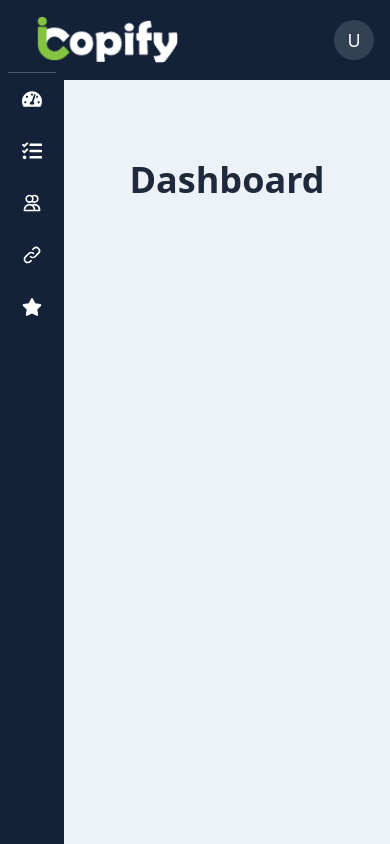
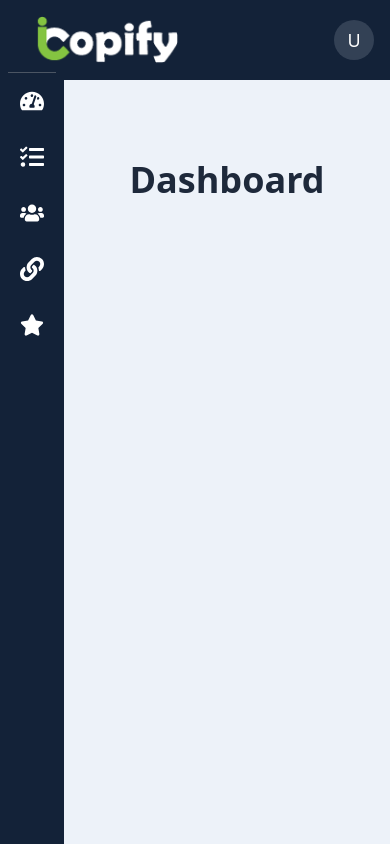
Before and after one commit to ScarletFenix/icopify, a Next.js app: page /dashboard in a window 390 px wide. Built offline with nearby package versions, Linux system fonts and the light colour scheme.

Commit message:
#issue 1 usr-role

```diff
--- a/app/dashboard/page.js
+++ b/app/dashboard/page.js
@@ -1,8 +1,23 @@
 "use client";
 import { useState, useEffect, useRef } from "react";
 import { useRouter } from "next/navigation";
-import { FaTachometerAlt, FaUser, FaSignOutAlt, FaStar, FaTasks } from 'react-icons/fa';
+import {
+    FaTachometerAlt,
+    FaUser,
+    FaSignOutAlt,
+    FaStar,
+    FaTasks,
+    FaUsers,
+    FaLink,
+    FaBriefcase,
+    FaColumns,
+    FaQuestionCircle,
+    FaWallet,
+    FaUserClock,
+    FaUsers as FaUsersIcon
+} from 'react-icons/fa';
 import { FiMenu } from 'react-icons/fi';
+import { Tooltip as ReactTooltip } from 'react-tooltip';
 
 export default function DashboardPage() {
     const router = useRouter();
@@ -11,7 +26,7 @@ export default function DashboardPage() {
     const [activeContent, setActiveContent] = useState("Dashboard");
     const [isMounted, setIsMounted] = useState(false);
     const dropdownRef = useRef(null);
-    const [user, setUser] = useState({ username: "User", email: "user@example.com" });
+    const [user, setUser] = useState({ id: "12345", username: "User", email: "user@example.com", role: "buyer" });
 
     useEffect(() => {
         setIsMounted(true);
@@ -19,7 +34,40 @@ export default function DashboardPage() {
         if (storedUser) {
             setUser(storedUser);
         }
+
+        // Refresh token every 1 hour
+        const interval = setInterval(() => {
+            refreshToken();
+        }, 60 * 60 * 1000); // 1 hour
+
+        return () => clearInterval(interval);
     }, []);
+
+    const refreshToken = async () => {
+        try {
+            const refreshToken = localStorage.getItem("refreshToken");
+            if (!refreshToken) {
+                handleLogout();
+                return;
+            }
+
+            const response = await fetch("/api/auth/refresh", {
+                method: "POST",
+                headers: { "Content-Type": "application/json" },
+                body: JSON.stringify({ refreshToken }),
+            });
+
+            if (response.ok) {
+                const data = await response.json();
+                localStorage.setItem("jwt", data.jwt);
+            } else {
+                handleLogout();
+            }
+        } catch (error) {
+            console.error("Error refreshing token:", error);
+            handleLogout();
+        }
+    };
 
     const toggleDropdown = () => {
         setIsDropdownOpen((prev) => !prev);
@@ -30,15 +78,21 @@ export default function DashboardPage() {
     };
 
     const handleLogout = () => {
-        if (typeof window !== "undefined") {
-            localStorage.removeItem("jwt");
-            localStorage.removeItem("user");
-            router.push("/login");
-        }
+        localStorage.removeItem("jwt");
+        localStorage.removeItem("refreshToken");
+        localStorage.removeItem("user");
+        router.push("/login");
     };
 
     const handleNavClick = (content) => {
         setActiveContent(content);
+    };
+
+    const toggleRole = () => {
+        const newRole = user.role === "buyer" ? "publisher" : "buyer";
+        const updatedUser = { ...user, role: newRole };
+        setUser(updatedUser);
+        localStorage.setItem('user', JSON.stringify(updatedUser));
     };
 
     useEffect(() => {
@@ -54,7 +108,32 @@ export default function DashboardPage() {
         };
     }, []);
 
-    if (!isMounted) return <div>Loading...</div>;
+    if (!isMounted) return (
+        <div className="min-h-screen flex items-center justify-center bg-[#EDF2F9]">
+            <div className="animate-spin rounded-full h-12 w-12 border-t-2 border-b-2 border-blue-600"></div>
+        </div>
+    );
+
+    const buyerLinks = [
+        { name: "Dashboard", icon: <FaTachometerAlt className="w-6 h-6" />, tooltip: "Dashboard" },
+        { name: "All My Projects", icon: <FaTasks className="w-6 h-6" />, tooltip: "All My Projects" },
+        { name: "All Publishers", icon: <FaUsers className="w-6 h-6" />, tooltip: "All Publishers" },
+        { name: "Link Insertions", icon: <FaLink className="w-6 h-6" />, tooltip: "Link Insertions" },
+        { name: "Recommended Sites", icon: <FaStar className="w-6 h-6" />, tooltip: "Recommended Sites" },
+    ];
+
+    const publisherLinks = [
+        { name: "Dashboard", icon: <FaTachometerAlt className="w-6 h-6" />, tooltip: "Dashboard" },
+        { name: "Open Offers", icon: <FaBriefcase className="w-6 h-6" />, tooltip: "Open Offers" },
+        { name: "Guest Post Tasks", icon: <FaTasks className="w-6 h-6" />, tooltip: "Guest Post Tasks" },
+        { name: "My Platform", icon: <FaColumns className="w-6 h-6" />, tooltip: "My Platform" },
+        { name: "FAQ", icon: <FaQuestionCircle className="w-6 h-6" />, tooltip: "FAQ" },
+        { name: "Balance", icon: <FaWallet className="w-6 h-6" />, tooltip: "Balance" },
+        { name: "Activity Log", icon: <FaUserClock className="w-6 h-6" />, tooltip: "Activity Log" },
+        { name: "Invite People", icon: <FaUsersIcon className="w-6 h-6" />, tooltip: "Invite People" },
+    ];
+
+    const links = user.role === "buyer" ? buyerLinks : publisherLinks;
 
     return (
         <div className="min-h-screen flex flex-col bg-[#EDF2F9]">
@@ -64,6 +143,7 @@ export default function DashboardPage() {
                     <button
                         onClick={toggleSidebar}
                         className="p-2 bg-[#1E293B] text-white hover:bg-[#334155] transition-all duration-300 hidden lg:block"
+                        aria-label="Toggle Sidebar"
                     >
                         <FiMenu className="w-6 h-6" />
                     </button>
@@ -75,6 +155,7 @@ export default function DashboardPage() {
                     <button
                         onClick={toggleDropdown}
                         className="w-10 h-10 rounded-full bg-[#334155] flex items-center justify-center text-white"
+                        aria-label="User Menu"
                     >
                         <span className="text-lg">{user.username.charAt(0)}</span>
                     </button>
@@ -83,10 +164,21 @@ export default function DashboardPage() {
                             <div className="px-4 py-2 border-b">
                                 <p className="font-semibold">Welcome, {user.username}</p>
                                 <p className="text-sm text-gray-600">{user.email}</p>
+                                <div className="flex items-center mt-2">
+                                    <span className="text-sm text-gray-600 mr-2">Role: {user.role}</span>
+                                    <label className="flex items-center cursor-pointer">
+                                        <input type="checkbox" className="hidden" onChange={toggleRole} checked={user.role === "publisher"} />
+                                        <div className="relative">
+                                            <div className="block bg-gray-600 w-10 h-6 rounded-full"></div>
+                                            <div className={`dot absolute left-1 top-1 bg-white w-4 h-4 rounded-full transition ${user.role === "publisher" ? "transform translate-x-full bg-blue-600" : ""}`}></div>
+                                        </div>
+                                    </label>
+                                </div>
                             </div>
                             <button
                                 onClick={() => handleNavClick("Profile")}
                                 className="w-full text-left px-4 py-2 hover:bg-gray-200 flex items-center space-x-2"
+                                aria-label="Profile"
                             >
                                 <FaUser className="w-4 h-4" />
                                 <span>Profile</span>
@@ -94,6 +186,7 @@ export default function DashboardPage() {
                             <button
                                 onClick={handleLogout}
                                 className="w-full text-left px-4 py-2 hover:bg-red-200 flex items-center space-x-2 text-red-600"
+                                aria-label="Logout"
                             >
                                 <FaSignOutAlt className="w-4 h-4" />
                                 <span>Logout</span>
@@ -103,45 +196,34 @@ export default function DashboardPage() {
                 </div>
             </nav>
 
-            {/* Second Navbar (Side Navbar) */}
+            {/* Sidebar Navigation */}
             <nav className={`bg-[#132238] text-white p-2 flex flex-col fixed left-0 top-16 h-full z-10 transition-all duration-300 ${isSidebarExpanded ? 'w-64' : 'w-16'}`}>
                 <div className="border-t border-gray-600"></div>
                 <div className="flex flex-col space-y-4 mt-2">
-                    <button onClick={() => handleNavClick("Dashboard")} className="block p-2 hover:bg-[#334155] rounded flex items-center justify-center lg:justify-start lg:space-x-2 transition-all duration-300">
-                        <FaTachometerAlt className="w-5 h-5" />
-                        <span className={`transition-all duration-300 transform ${isSidebarExpanded ? 'opacity-100 translate-x-0' : 'opacity-0 -translate-x-2'} hidden lg:inline`}>Dashboard</span>
-                    </button>
-                    <button onClick={() => handleNavClick("All My Projects")} className="block p-2 hover:bg-[#334155] rounded flex items-center justify-center lg:justify-start lg:space-x-2 transition-all duration-300">
-                        <FaTasks className="w-5 h-5" />
-                        <span className={`transition-all duration-300 transform ${isSidebarExpanded ? 'opacity-100 translate-x-0' : 'opacity-0 -translate-x-2'} hidden lg:inline`}>All My Projects</span>
-                    </button>
-                    <button onClick={() => handleNavClick("All Publishers")} className="block p-2 hover:bg-[#334155] rounded flex items-center justify-center lg:justify-start lg:space-x-2 transition-all duration-300">
-                        <svg className="w-5 h-5" fill="none" stroke="currentColor" viewBox="0 0 24 24">
-                            <path strokeLinecap="round" strokeLinejoin="round" strokeWidth="2" d="M12 4.354a4 4 0 110 5.292M15 21H3v-1a6 6 0 0112 0v1zm0 0h6v-1a6 6 0 00-9-5.197M13 7a4 4 0 11-8 0 4 4 0 018 0z"></path>
-                        </svg>
-                        <span className={`transition-all duration-300 transform ${isSidebarExpanded ? 'opacity-100 translate-x-0' : 'opacity-0 -translate-x-2'} hidden lg:inline`}>All Publishers</span>
-                    </button>
-                    <button onClick={() => handleNavClick("Link Insertions")} className="block p-2 hover:bg-[#334155] rounded flex items-center justify-center lg:justify-start lg:space-x-2 transition-all duration-300">
-                        <svg className="w-5 h-5" fill="none" stroke="currentColor" viewBox="0 0 24 24">
-                            <path strokeLinecap="round" strokeLinejoin="round" strokeWidth="2" d="M13.828 10.172a4 4 0 00-5.656 0l-4 4a4 4 0 105.656 5.656l1.102-1.101m-.758-4.899a4 4 0 005.656 0l4-4a4 4 0 00-5.656-5.656l-1.1 1.1"></path>
-                        </svg>
-                        <span className={`transition-all duration-300 transform ${isSidebarExpanded ? 'opacity-100 translate-x-0' : 'opacity-0 -translate-x-2'} hidden lg:inline`}>Link Insertions</span>
-                    </button>
-                    <button onClick={() => handleNavClick("Recommended Sites")} className="block p-2 hover:bg-[#334155] rounded flex items-center justify-center lg:justify-start lg:space-x-2 transition-all duration-300">
-                        <FaStar className="w-5 h-5" />
-                        <span className={`transition-all duration-300 transform ${isSidebarExpanded ? 'opacity-100 translate-x-0' : 'opacity-0 -translate-x-2'} hidden lg:inline`}>Recommended Sites</span>
-                    </button>
+                    {links.map((item) => (
+                        <button
+                            key={item.name}
+                            onClick={() => handleNavClick(item.name)}
+                            className="flex items-center w-full p-2 hover:bg-[#334155] rounded transition-all duration-300"
+                            data-tip={item.tooltip}
+                            aria-label={item.tooltip}
+                        >
+                            {/* Ensure Icons Always Visible */}
+                            <span className="w-10 flex justify-center">{item.icon}</span>
+
+                            {/* Show Text Only When Expanded */}
+                            <span className={`text-white transition-opacity duration-300 ${isSidebarExpanded ? 'opacity-100 ml-2' : 'opacity-0 hidden'}`}>
+                                {item.name}
+                            </span>
+                        </button>
+                    ))}
                 </div>
             </nav>
 
-            {/* Main Content Area */}
+            {/* Main Content */}
             <div className={`flex-1 ${isSidebarExpanded ? 'pl-64' : 'pl-16'} mt-16 transition-all duration-300`}>
-                {/* Main Content */}
                 <main className="flex flex-col items-center justify-center space-y-4 p-4">
                     <h1 className="text-4xl font-bold text-[#1E293B]">{activeContent}</h1>
-                    {activeContent === "Welcome" && (
-                        <p className="text-[#475569]">Welcome to the Dashboard. Select an option from the navigation to see more details.</p>
-                    )}
                     {activeContent === "Profile" && (
                         <div className="w-full max-w-2xl bg-white p-6 rounded-lg shadow-md">
                             <h2 className="text-2xl font-bold mb-4 text-[#1E293B]">Profile</h2>
@@ -154,11 +236,24 @@ export default function DashboardPage() {
                                     <label className="block text-sm font-medium text-[#475569]">Email</label>
                                     <p className="mt-1 text-lg text-[#1E293B]">{user.email}</p>
                                 </div>
+                                <div>
+                                    <div className="flex items-center mt-1">
+                                        <span className="text-sm text-gray-600 mr-2">{user.role === "buyer" ? "Buyer" : "Publisher"}</span>
+                                        <label className="flex items-center cursor-pointer">
+                                            <input type="checkbox" className="hidden" onChange={toggleRole} checked={user.role === "publisher"} />
+                                            <div className="relative">
+                                                <div className="block bg-gray-600 w-10 h-6 rounded-full"></div>
+                                                <div className={`dot absolute left-1 top-1 bg-white w-4 h-4 rounded-full transition ${user.role === "publisher" ? "transform translate-x-full bg-blue-600" : ""}`}></div>
+                                            </div>
+                                        </label>
+                                    </div>
+                                </div>
                             </div>
                         </div>
                     )}
                 </main>
             </div>
+            <ReactTooltip place="right" type="dark" effect="solid" />
         </div>
     );
 }
--- a/package.json
+++ b/package.json
@@ -10,6 +10,7 @@
   },
   "dependencies": {
     "@auth0/nextjs-auth0": "^4.0.1",
+    "@headlessui/react": "^2.2.0",
     "@radix-ui/react-dialog": "^1.1.6",
     "@radix-ui/react-separator": "^1.1.2",
     "@radix-ui/react-slot": "^1.1.2",
@@ -27,6 +28,7 @@
     "react-dom": "^19.0.0",
     "react-icons": "^5.4.0",
     "react-toastify": "^11.0.3",
+    "react-tooltip": "^5.28.0",
     "tailwind-merge": "^3.0.1",
     "tailwindcss-animate": "^1.0.7"
   },
```
Also changed, not shown: 2 other files (tests, documents, lock files or other folders).
